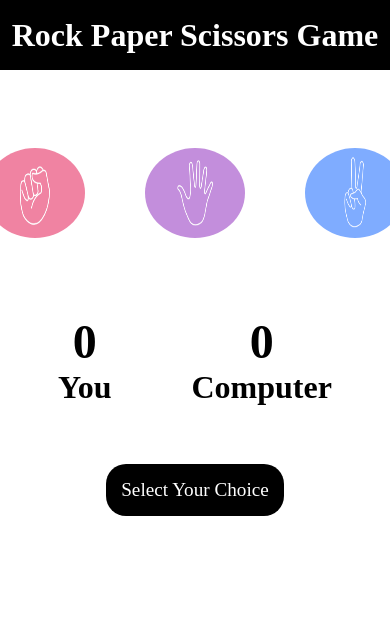
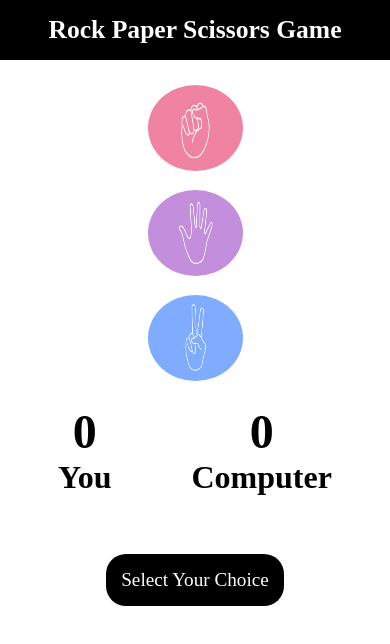
Before and after one commit to ParthCoder89/Stone-Paper-Scissors-Game, a plain HTML site: page index.html in a window 390 px wide. Drawn offline with Linux system fonts and the light colour scheme.

Commit message:
In this commit I make my website responsive

```diff
--- a/index.html
+++ b/index.html
@@ -6,6 +6,7 @@
     <meta name="viewport" content="width=device-width, initial-scale=1.0">
     <title>Rock Paper Scissors</title>
     <link rel="stylesheet" href="style.css">
+    <link rel="stylesheet" href="responsive.css">
 </head>
 
 <body>
--- /dev/null
+++ b/responsive.css
@@ -0,0 +1,15 @@
+@media (max-width: 425px){
+    .head-con{
+        height: 60px;
+    }
+    .head-con h1{
+        font-size: 1.6rem;
+        padding: 6px;
+    }
+    .photo-con{
+        flex-direction: column;
+        gap: 15px;
+        margin-top: 50px;
+        margin-bottom: 50px;
+    }
+}
--- a/style.css
+++ b/style.css
@@ -13,6 +13,7 @@
     background-color: black;
     height: 70px;
     width: 100vw;
+    text-align: center;
 }
 .head-con h1{
     color: white;
@@ -26,11 +27,11 @@
     justify-content: center;
     width: 100vw;
     height: 250px;
-    gap: 60px;
+    gap: 55px;
 }
 .photo-con div img{
-    width: 100px;
-    height: 90px;
+    width: 95px;
+    height: 86px;
     border-radius: 50%;
 }
 .photo-con div img:hover{
```
